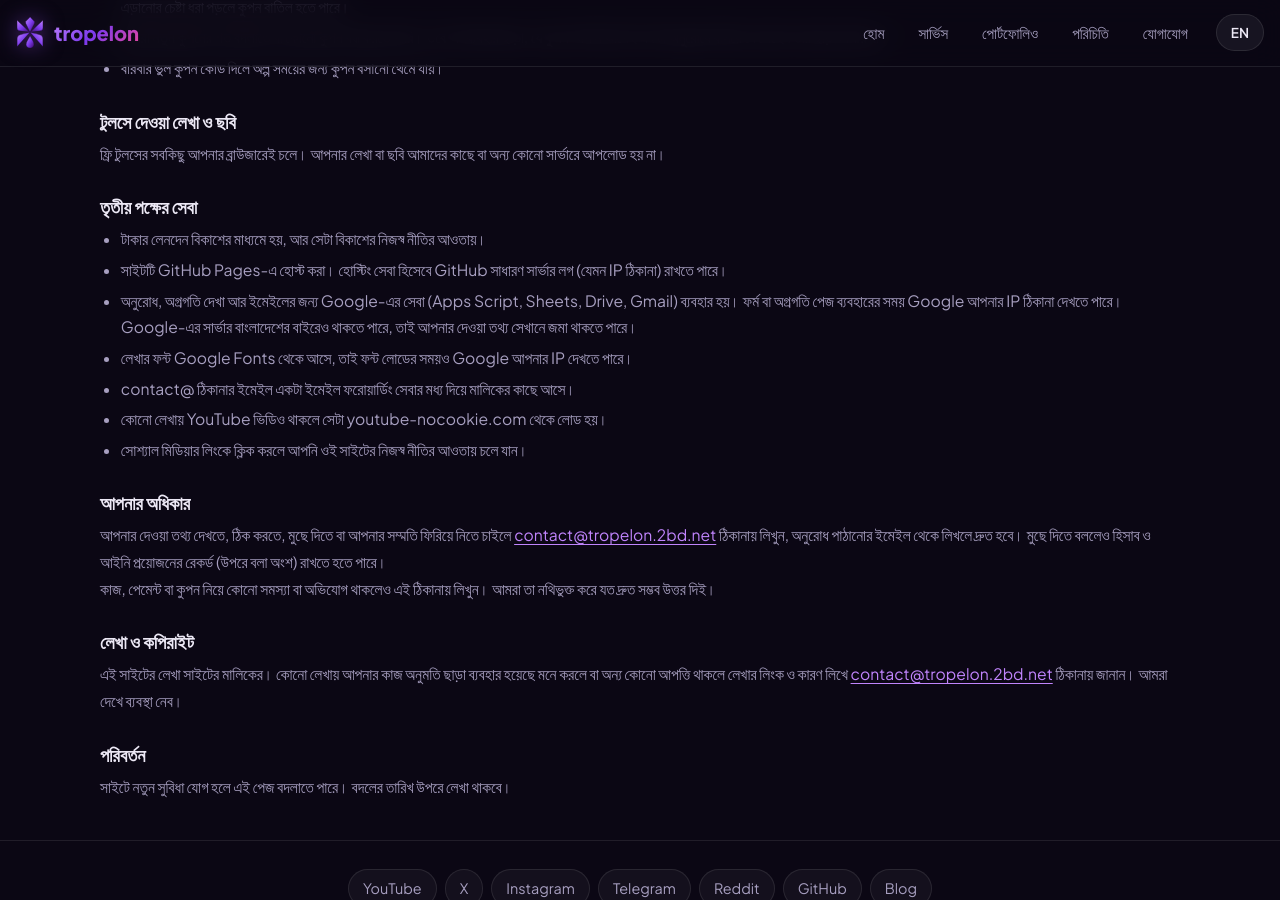
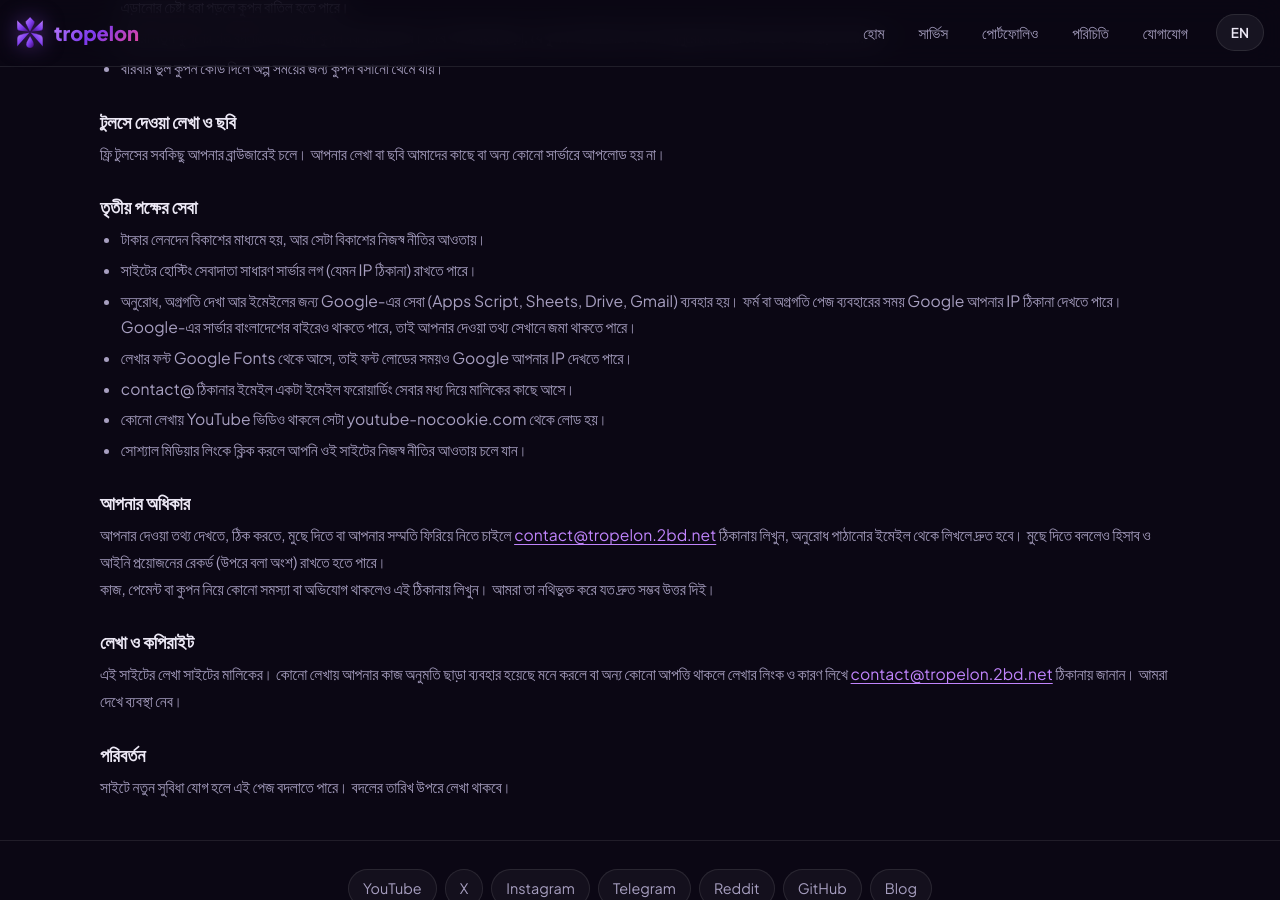
Before and after one commit to tropelon/Ponzile, a Jekyll site: the page built from privacy.html, in a window 1280 px wide and 900 px high, scrolled down 2112 px. Built offline with Jekyll 4.4.1, drawn with Linux system fonts in a browser that asks for light colours.

Commit message:
Update hosting information in privacy.html

```diff
--- a/privacy.html
+++ b/privacy.html
@@ -104,7 +104,7 @@ permalink: /privacy/
   <h2><span class="bn">তৃতীয় পক্ষের সেবা</span><span class="en">Third-party services</span></h2>
   <ul>
     <li><span class="bn">টাকার লেনদেন বিকাশের মাধ্যমে হয়, আর সেটা বিকাশের নিজস্ব নীতির আওতায়।</span><span class="en">Money moves through bKash, under bKash's own policies.</span></li>
-    <li><span class="bn">সাইটটি GitHub Pages-এ হোস্ট করা। হোস্টিং সেবা হিসেবে GitHub সাধারণ সার্ভার লগ (যেমন IP ঠিকানা) রাখতে পারে।</span><span class="en">The site is hosted on GitHub Pages. As the host, GitHub may keep standard server logs such as IP addresses.</span></li>
+    <li><span class="bn">সাইটের হোস্টিং সেবাদাতা সাধারণ সার্ভার লগ (যেমন IP ঠিকানা) রাখতে পারে।</span><span class="en">The site's hosting provider may keep standard server logs such as IP addresses.</span></li>
     <li><span class="bn">অনুরোধ, অগ্রগতি দেখা আর ইমেইলের জন্য Google-এর সেবা (Apps Script, Sheets, Drive, Gmail) ব্যবহার হয়। ফর্ম বা অগ্রগতি পেজ ব্যবহারের সময় Google আপনার IP ঠিকানা দেখতে পারে। Google-এর সার্ভার বাংলাদেশের বাইরেও থাকতে পারে, তাই আপনার দেওয়া তথ্য সেখানে জমা থাকতে পারে।</span><span class="en">Google services (Apps Script, Sheets, Drive, Gmail) are used for requests, progress lookups and email. Google can see your IP address when you use the form or the progress page. Google's servers may be outside Bangladesh, so the information you give may be stored there.</span></li>
     <li><span class="bn">লেখার ফন্ট Google Fonts থেকে আসে, তাই ফন্ট লোডের সময়ও Google আপনার IP দেখতে পারে।</span><span class="en">Fonts load from Google Fonts, so Google can also see your IP address when fonts load.</span></li>
     <li><span class="bn">contact@ ঠিকানার ইমেইল একটা ইমেইল ফরোয়ার্ডিং সেবার মধ্য দিয়ে মালিকের কাছে আসে।</span><span class="en">Email sent to the contact@ address reaches the owner through an email forwarding service.</span></li>
```
